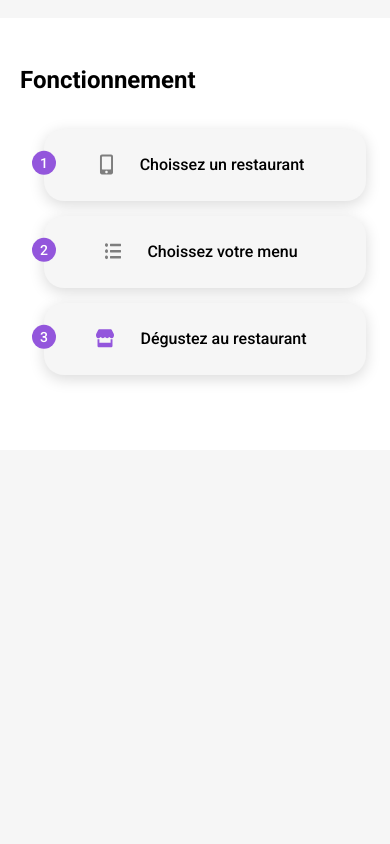
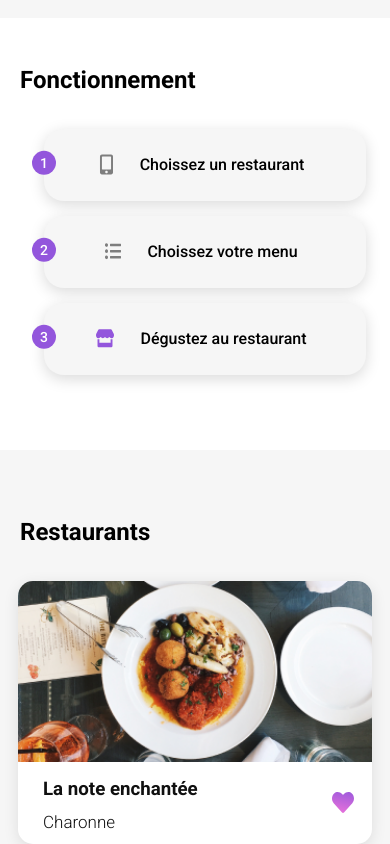
Before and after one commit to julienyassef/Dynamisez-une-page-web-avec-des-animations-CSS, a plain HTML site: page Index.html in a window 390 px wide. Shown: the part 391-1235 px from the top of the page. Before the commit the page ends 844 px from the top, so only its background shows below. Drawn offline with Linux system fonts and the light colour scheme; a web font is replaced by a local one.

Commit message:
création d'une carte restaurant

```diff
--- a/Assets/stylehomepage.css
+++ b/Assets/stylehomepage.css
@@ -32,6 +32,18 @@
 
 * .title {
     font-family: var(--text__logo-and-title);
+}
+
+.title__h2 {
+    margin-left: 20px;
+    padding-top: 48px;
+    padding-bottom: 15px;
+    font: 700 24px;
+}
+
+a {
+    text-decoration: none;
+    color: #101010;
 }
 
     /* header */
@@ -105,12 +117,6 @@
         background-color: var(--white);
     }
 
-    .functioning__title__h2 {
-        margin-left: 20px;
-        padding-top: 48px;
-        padding-bottom: 15px;
-        font: 700 24px;
-    }
     .functioning__filter {
         display: flex;
         flex-direction: column;
@@ -164,6 +170,50 @@
         font-family: "roboto";
     }
 
+    /* section restaurants */
+
+    .restaurants__wrapper__card {
+        margin-left: 18px;
+        margin-right: 18px;
+    }
+
+    .restaurants__card {
+        width: 100%;
+        display: flex;
+        flex-direction: column;
+        background-color: var(--white);
+        box-shadow: 0px 4px 15px 0px rgba(0, 0, 0, 0.10);
+        border-radius: 15px;
+    }
+
+    .restaurants__card img {
+        width: 100%;
+        object-fit: cover;
+        border-radius: 15px 15px 0px 0px;
+    }
+
+    .restaurants__card__content {
+        display: flex;
+        align-items: center;
+        border-radius: 15px;
+        margin-left: 13px;
+    }
+
+    .card__title {
+        font-weight: 700;
+        margin: 12px 0px 12px 12px;
+    }
+
+    .card__locality {
+        font-size: 17px;
+        font-weight: 300;
+        margin: 5px 0px 12px 12px;
+    }
+
+    .card__heart {
+        position: absolute;
+        left: 85%;
+    }
 
 
 
--- a/Index.html
+++ b/Index.html
@@ -41,7 +41,7 @@
             </section>
             <section class="functioning">
                 <div class="functioning__title">
-                    <h2 class="functioning__title__h2">Fonctionnement</h2>
+                    <h2 class="title__h2">Fonctionnement</h2>
                 </div>
                 <div class="functioning__filter">
                     <div class="functioning__filter__wrapper">
@@ -92,7 +92,40 @@
 
                 </div>
             </section>
-            <section class="restaurants"></section>
+            <section class="restaurants">
+                <div class="Restaurants__title">
+                    <h2 class="title__h2">Restaurants</h2>
+                </div>
+                <div class="restaurants__wrapper__card">
+                    <a href="#">
+                        <article class="restaurants__card">
+                            <div class="restaurants__card__img">
+                                <img src="./Assets/images/restaurants/photo homepage/note enchanté.png" alt="">
+                            </div◊>
+                            <div class="restaurants__card__content">
+                                <div class="restaurants__card__content__txt">
+                                    <h3 class="card__title">La note enchantée</h3>
+                                    <p class="card__locality">Charonne</p>
+                                </div>
+                                <div class="card__heart">
+                                    <svg xmlns="http://www.w3.org/2000/svg" width="22" height="21" viewBox="0 0 22 21" fill="none">
+                                        <path d="M19.865 1.43593C17.5103 -0.753131 14.0083 -0.359381 11.847 2.07343L11.0005 3.02499L10.154 2.07343C7.99701 -0.359381 4.49076 -0.753131 2.13607 1.43593C-0.562363 3.94843 -0.704161 8.45781 1.71068 11.1812L10.0251 20.5469C10.5622 21.1516 11.4345 21.1516 11.9716 20.5469L20.2861 11.1812C22.7052 8.45781 22.5634 3.94843 19.865 1.43593Z" fill="url(#paint0_linear_80467_286)"/>
+                                        <defs>
+                                          <linearGradient id="paint0_linear_80467_286" x1="11.0002" y1="-5.4601" x2="3.43443" y2="27.9923" gradientUnits="userSpaceOnUse">
+                                            <stop stop-color="#9356DC"/>
+                                            <stop offset="1" stop-color="#FF79DA"/>
+                                          </linearGradient>
+                                        </defs>
+                                      </svg>
+                                </div>
+                            </div>
+                            </div>
+                        </article>
+                    </a>
+
+
+                </div>
+            </section>
         </main>
     </div>
 </body>
```
Also changed, not shown: Assets/images/restaurants/photo homepage/a la française.png (added), Assets/images/restaurants/photo homepage/délice des sens.png (added), Assets/images/restaurants/photo homepage/note enchanté.png (added), Assets/images/restaurants/photo homepage/palette du gout.png (added).
